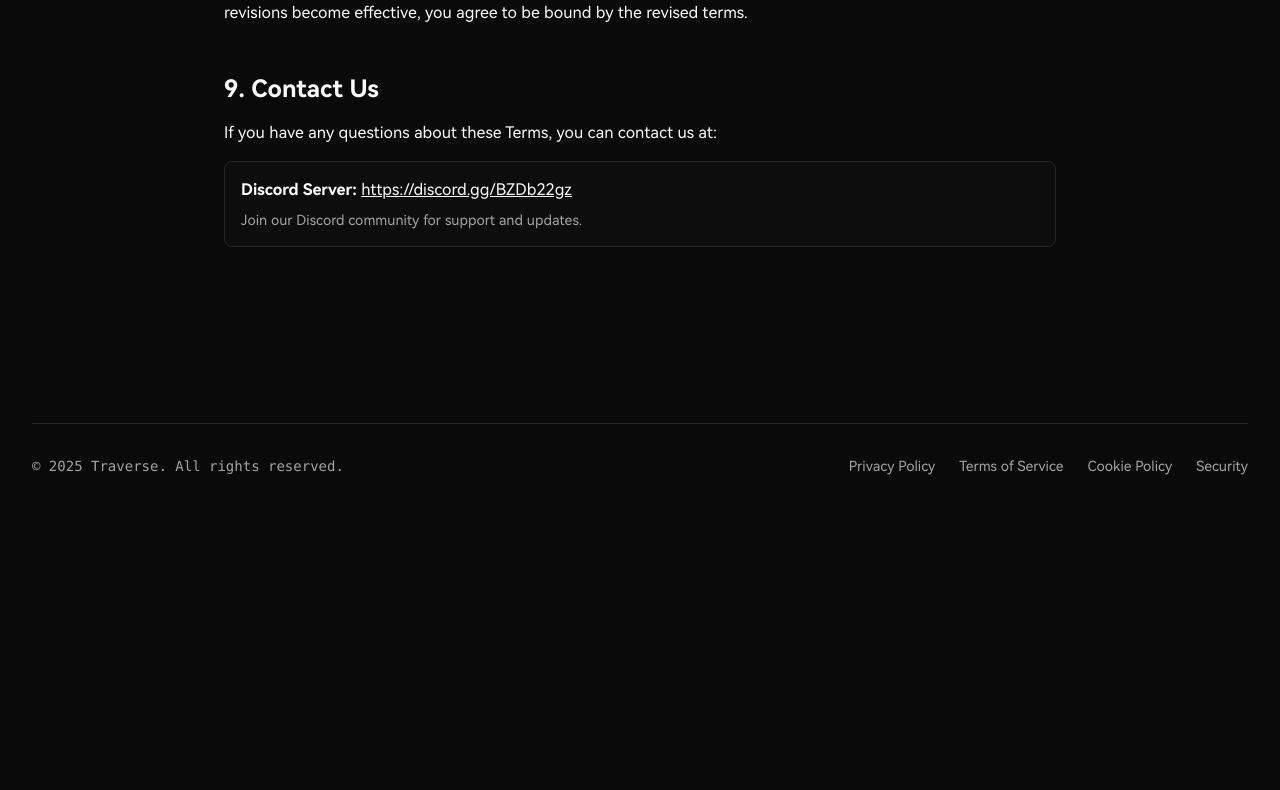
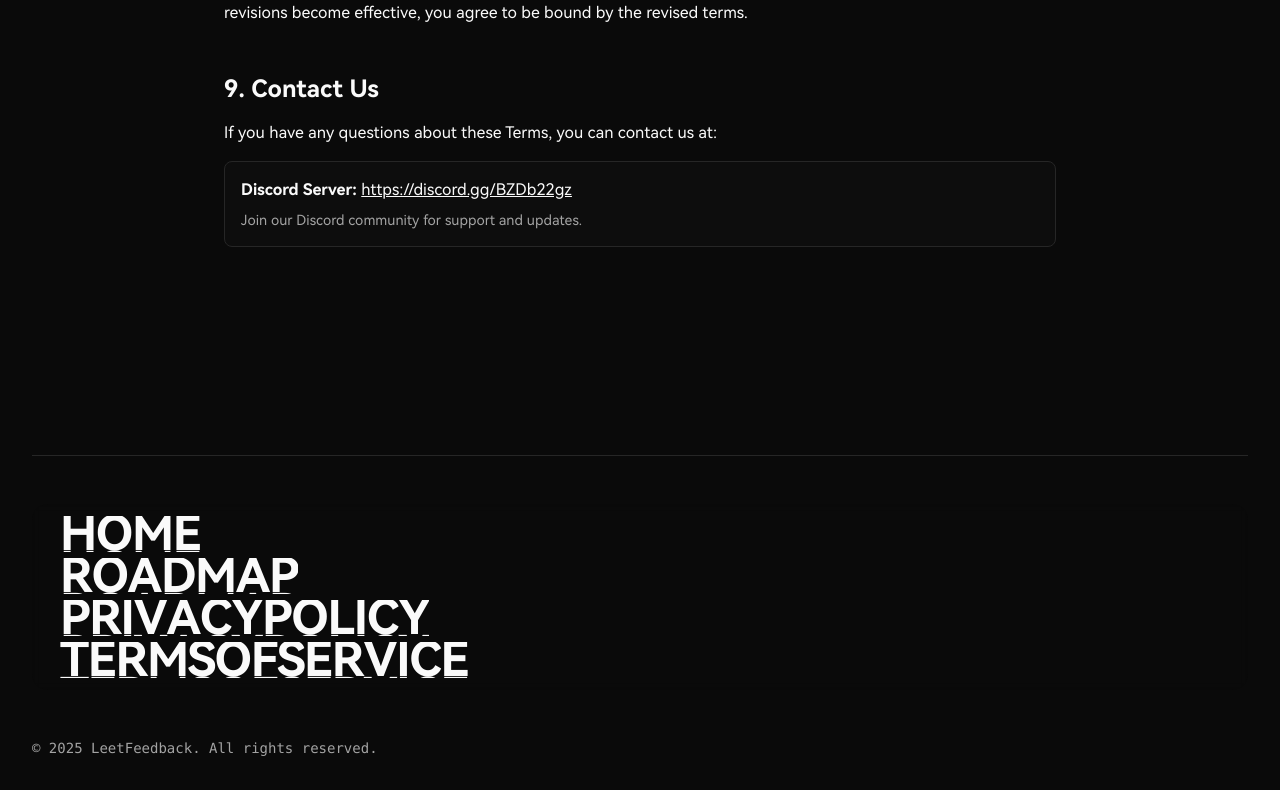
Before and after one commit to SWAMINATHAN-A/leetfeedback-webs-public, a React (Vite) app in the folder website/: page /terms in a window 1280 px wide. Shown: the part 1839-2629 px from the top of the page. Before the commit the page ends 2379 px from the top, so only its background shows below. Built offline with nearby package versions, Linux system fonts and the light colour scheme; no server answers.

Commit message:
update website footer
Signed-off-by: ca5 <catinice@outlook.com>

```diff
--- a/website/src/components/Footer.tsx
+++ b/website/src/components/Footer.tsx
@@ -1,40 +1,23 @@
 import React from "react";
+import { Skiper58 } from "./ui/skiper-ui/skiper58";
 
 const Footer: React.FC = () => {
     return (
-        <footer className="">
-            <div className="container mx-auto px-4 md:px-8 py-16">
-                {/* Bottom Footer */}
-                <div className="border-t border-border pt-8 flex flex-col md:flex-row justify-between items-center">
-                    <div className="text-muted-foreground text-sm mb-4 md:mb-0 font-mono">
-                        © 2025 Traverse. All rights reserved.
-                    </div>
-                    <div className="flex flex-wrap justify-center md:justify-end space-x-6 text-sm">
-                        <a
-                            href="/privacy"
-                            className="text-muted-foreground hover:text-foreground transition-colors"
-                        >
-                            Privacy Policy
-                        </a>
-                        <a
-                            href="/terms"
-                            className="text-muted-foreground hover:text-foreground transition-colors"
-                        >
-                            Terms of Service
-                        </a>
-                        <a
-                            href="#"
-                            className="text-muted-foreground hover:text-foreground transition-colors"
-                        >
-                            Cookie Policy
-                        </a>
-                        <a
-                            href="#"
-                            className="text-muted-foreground hover:text-foreground transition-colors"
-                        >
-                            Security
-                        </a>
-                    </div>
+        <footer className="mt-24">
+            <div className="container mx-auto px-4 md:px-8">
+                {/* Separator */}
+                <div className="border-t border-border mb-12"></div>
+
+                {/* Skiper58 Footer Component */}
+                <div className="mb-12">
+                    <Skiper58 />
+                </div>
+
+                {/* Copyright */}
+                <div className="text-left pb-8">
+                    <p className="text-muted-foreground text-sm font-mono">
+                        © 2025 LeetFeedback. All rights reserved.
+                    </p>
                 </div>
             </div>
         </footer>
--- a/website/src/components/ui/skiper-ui/skiper58.tsx
+++ b/website/src/components/ui/skiper-ui/skiper58.tsx
@@ -12,48 +12,38 @@ const navigationItems = [
     description: "[0]",
   },
   {
-    name: "Components",
-    href: "/components",
+    name: "Roadmap",
+    href: "/roadmap",
     description: "[1]",
   },
   {
-    name: "Pricing",
-    href: "/pricing",
+    name: "Privacy Policy",
+    href: "/privacy",
     description: "[2]",
   },
   {
-    name: "How to use",
-    href: "/docs/quick-start",
+    name: "Terms of Service",
+    href: "/terms",
     description: "[3]",
-  },
-  {
-    name: "Account",
-    href: "/user",
-    description: "[4]",
-  },
-  {
-    name: "Login",
-    href: "/login",
-    description: "[7]",
   },
 ];
 
 export const Skiper58 = () => {
   return (
-    <ul className="bs flex min-h-full w-full flex-1 flex-col items-center justify-center gap-1.5 rounded-2xl px-7 py-3 backdrop-blur-sm">
+    <ul className="bs flex min-h-full w-full flex-1 flex-col items-start justify-start gap-1.5 rounded-2xl px-7 py-3 backdrop-blur-sm">
       {navigationItems.map((item, index) => (
         <li
-          className="relative flex cursor-pointer flex-col items-center overflow-visible"
+          className="relative flex cursor-pointer flex-col items-start overflow-visible"
           key={index}
         >
-          <div className="relative flex items-start">
+          <a href={item.href} className="relative flex items-start">
             <TextRoll
-              center
+              center={false}
               className="text-4xl font-extrabold uppercase leading-[0.8] tracking-[-0.03em] transition-colors lg:text-5xl"
             >
               {item.name}
             </TextRoll>
-          </div>
+          </a>
         </li>
       ))}
     </ul>
```
